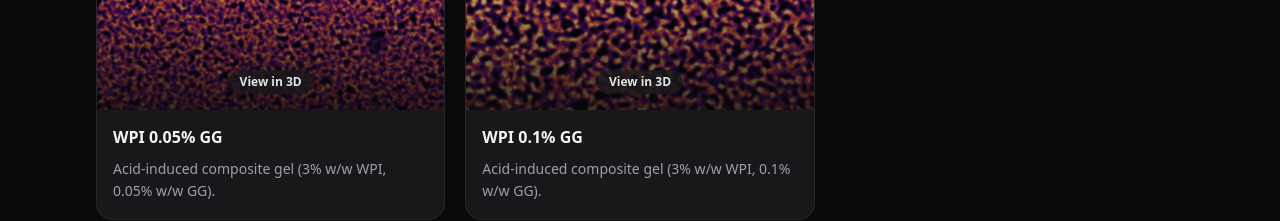
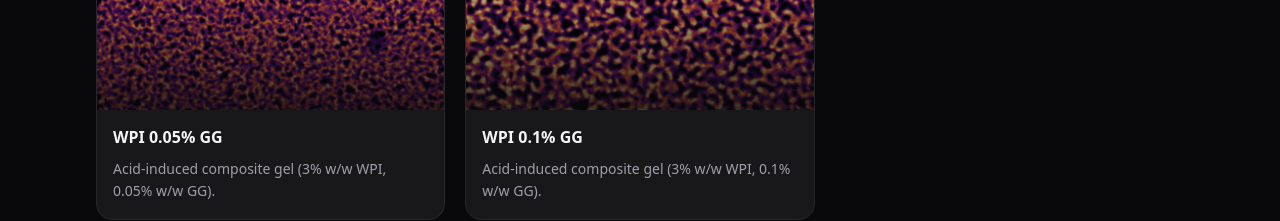
Before and after one commit to ria-cat/3D-food-microstructure, an Astro site: page / in a window 1280 px wide. Shown: the part 1094-1315 px from the top of the page. Built offline with nearby package versions, Linux system fonts and the light colour scheme; Astro itself is replaced by a stand-in of ours.

Commit message:
Remove "View in 3D" badge from SampleCard

```diff
--- a/src/components/SampleCard.tsx
+++ b/src/components/SampleCard.tsx
@@ -84,9 +84,6 @@ export default function SampleCard({
               <CubeIcon />
             </span>
           )}
-          <span className="rounded-full bg-zinc-900/80 px-3 py-1 text-xs font-semibold text-zinc-200">
-            View in 3D
-          </span>
         </div>
       </button>
 
```
